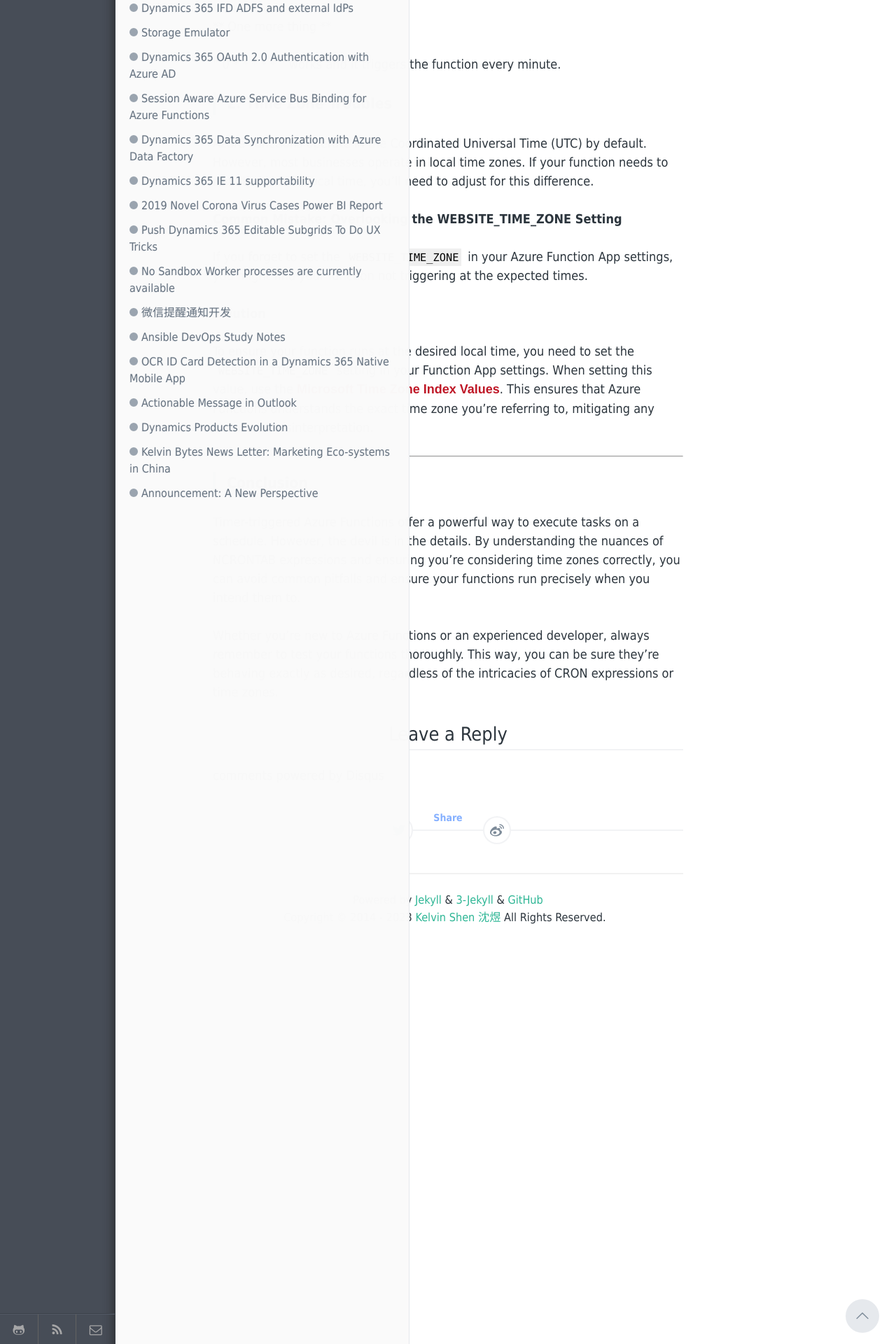
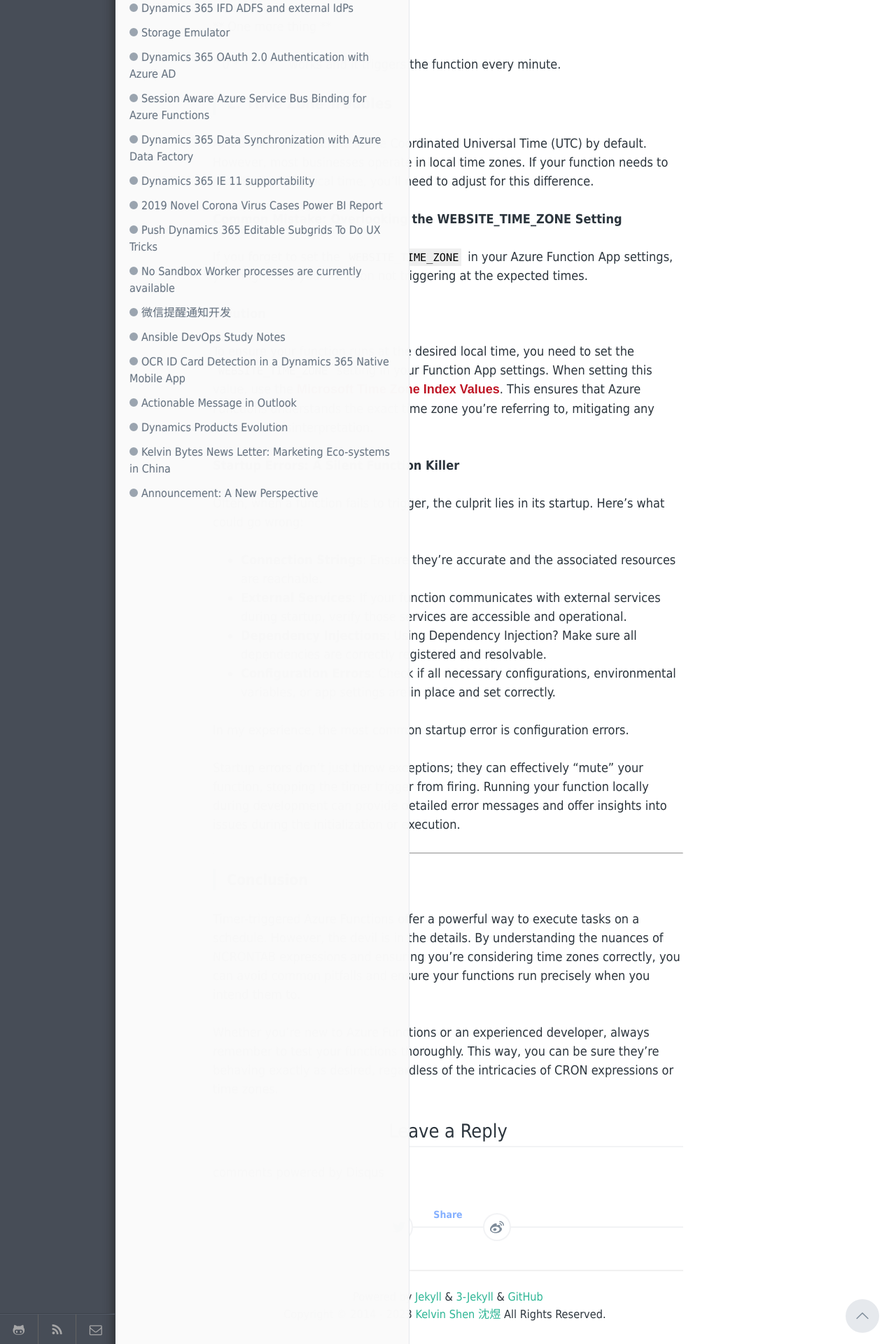
Before and after one commit to nzkelvin/nzkelvin.github.io, a Jekyll site: the page built from _posts/2023-07-13-timer-triggered-azure-functions-pitfalls.markdown, in a window 1280 px wide. Shown: the part 1525-3445 px from the top of the page at 70% size. Built offline with Jekyll 4.4.1, drawn with Linux system fonts in a browser that asks for light colours; comment, search, counter and statistics services are not loaded.

Commit message:
Startup Errors: A Silent Function Killer

```diff
--- a/_posts/2023-07-13-timer-triggered-azure-functions-pitfalls.markdown
+++ b/_posts/2023-07-13-timer-triggered-azure-functions-pitfalls.markdown
@@ -46,6 +46,19 @@ If you forget to set the `WEBSITE_TIME_ZONE` in your Azure Function App settings
 
 To ensure your function runs at the desired local time, you need to set the `WEBSITE_TIME_ZONE` setting in your Function App settings. When setting this value, use the [Microsoft Time Zone Index Values](https://learn.microsoft.com/en-us/previous-versions/windows/embedded/ms912391(v=winembedded.11)?redirectedfrom=MSDN). This ensures that Azure Functions understands the exact time zone you're referring to, mitigating any chance of misinterpretation.
 
+#### **Startup Errors: A Silent Function Killer**
+
+Often, when a function fails to trigger, the culprit lies in its startup. Here's what could go wrong:
+
+- **Connection Strings**: Ensure they're accurate and the associated resources are reachable.
+- **External Services**: If your function communicates with external services during startup, verify those services are accessible and operational.
+- **Dependency Injections**: Using Dependency Injection? Make sure all dependencies are correctly registered and resolvable.
+- **Configuration Errors**: Check if all necessary configurations, environmental variables, or app settings are in place and set correctly.
+
+In my experience, the most common startup error is configuration errors.
+
+Startup errors don't just throw exceptions; they can effectively "mute" your function, stopping the timer trigger from firing. Running your function locally during development can provide detailed error messages and offer insights into issues during the initialization or execution.
+
 ---
 
 ### **Conclusion**
```
